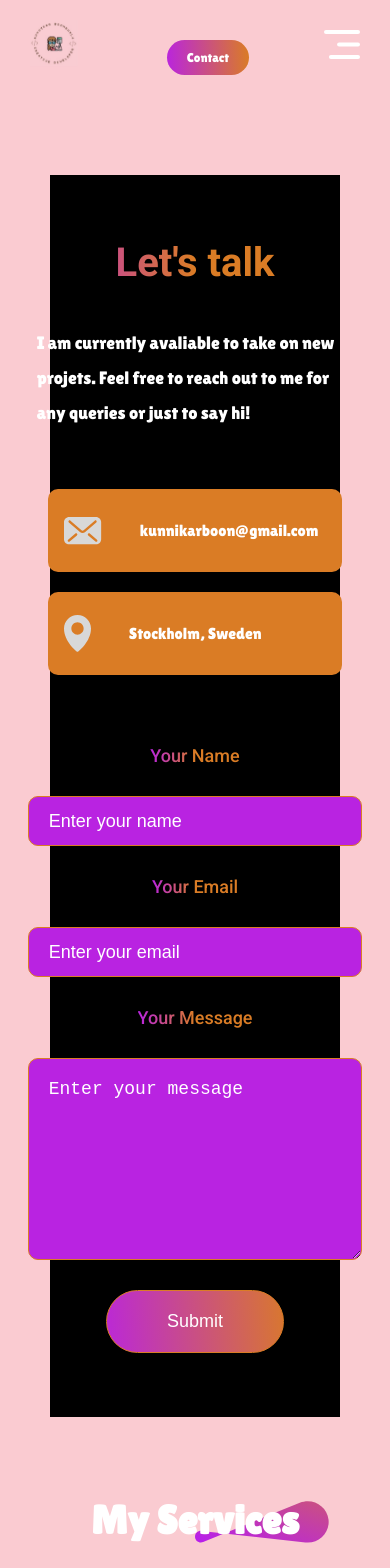
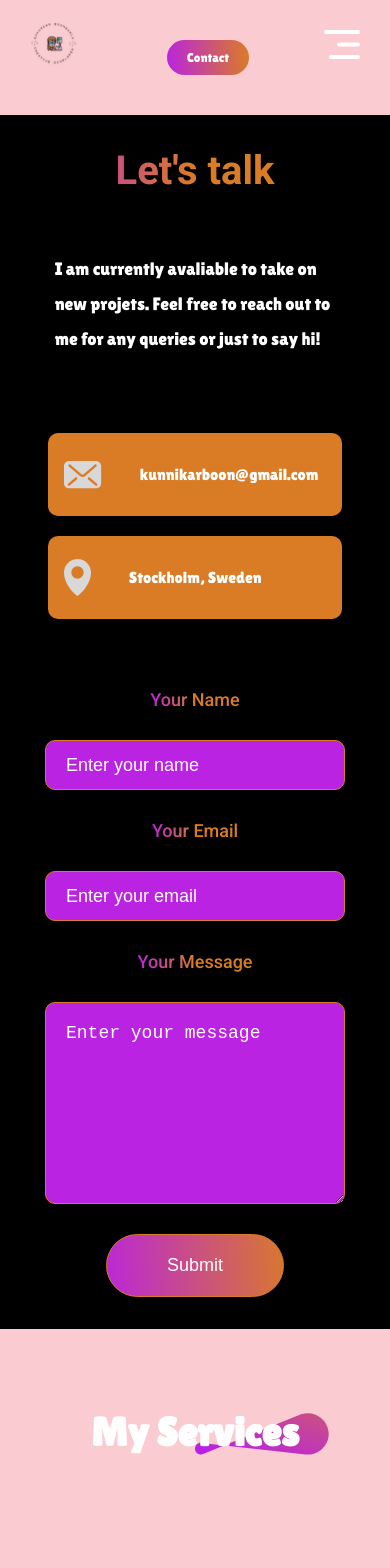
Before and after one commit to KunnikarB/portfolio, a React (Vite) app: page /contact in a window 390 px wide. Shown: the top 1568 px of the page. Built offline with nearby package versions, Linux system fonts and the light colour scheme.

Commit message:
modified style

```diff
--- a/src/Components/Contact/Contact.css
+++ b/src/Components/Contact/Contact.css
@@ -190,16 +190,14 @@
 
     .contact-right input {
         font-size: 18px;
-        min-width: 300px;
-        width: 100%;
+        width: 300px;
         margin: auto;
     }
 
 
     .contact-right textarea {
         font-size: 18px;
-        min-width: 300px;
-        width: 100%;
+        width: 300px;
         margin: auto;
     }
 
@@ -210,7 +208,7 @@
 
 }
 
-@media (max-width: 350px) {
+@media (max-width: 420px) {
     .contact {
         margin: 0;
         width: 100%;
@@ -252,7 +250,10 @@
     .contact-right input {
         font-size: 18px;
         width: 300px;
-        margin: auto;
+    }
 
+    .contact-right textarea {
+        font-size: 18px;
+        width: 300px;
     }
 }
```
